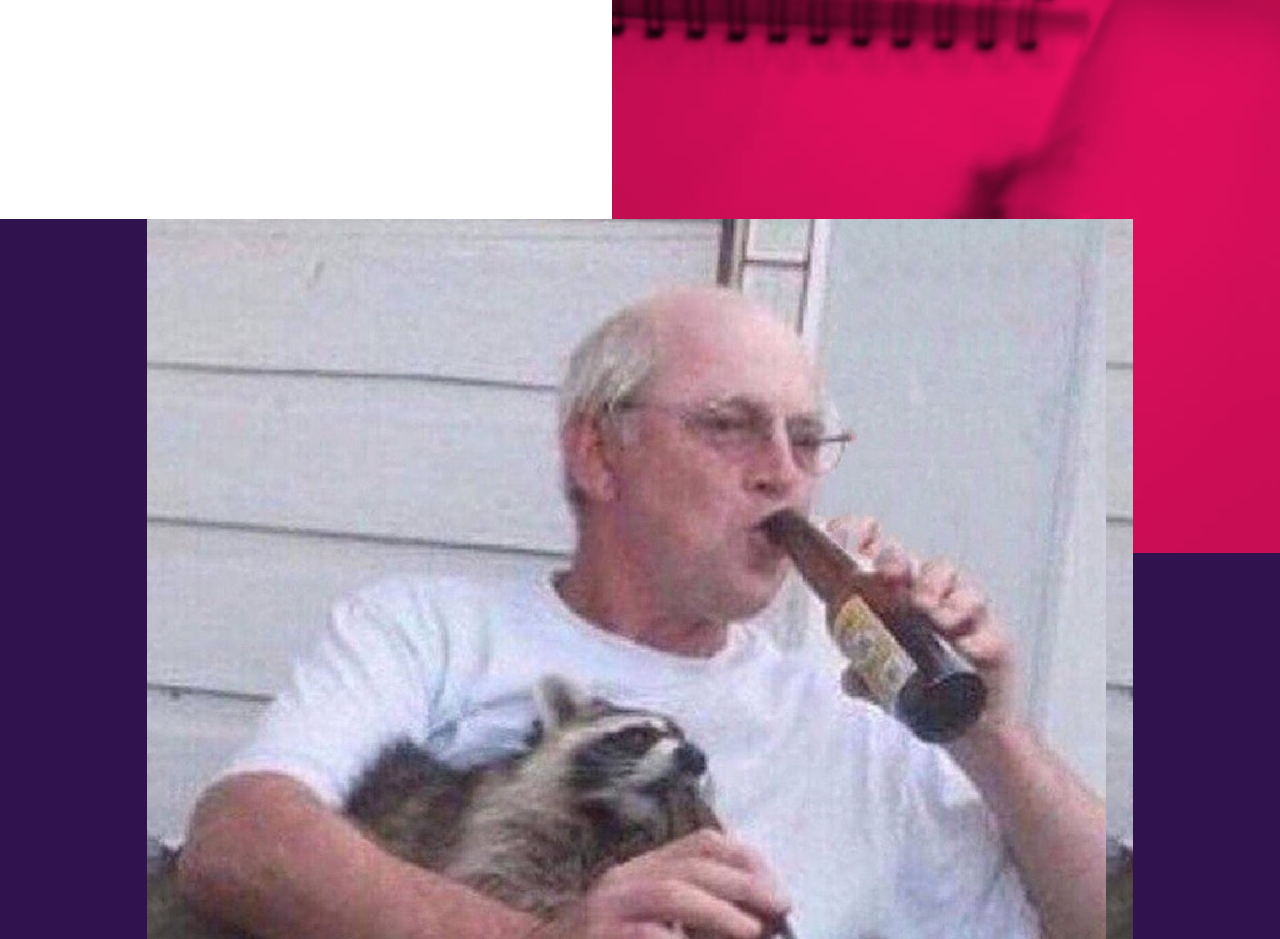
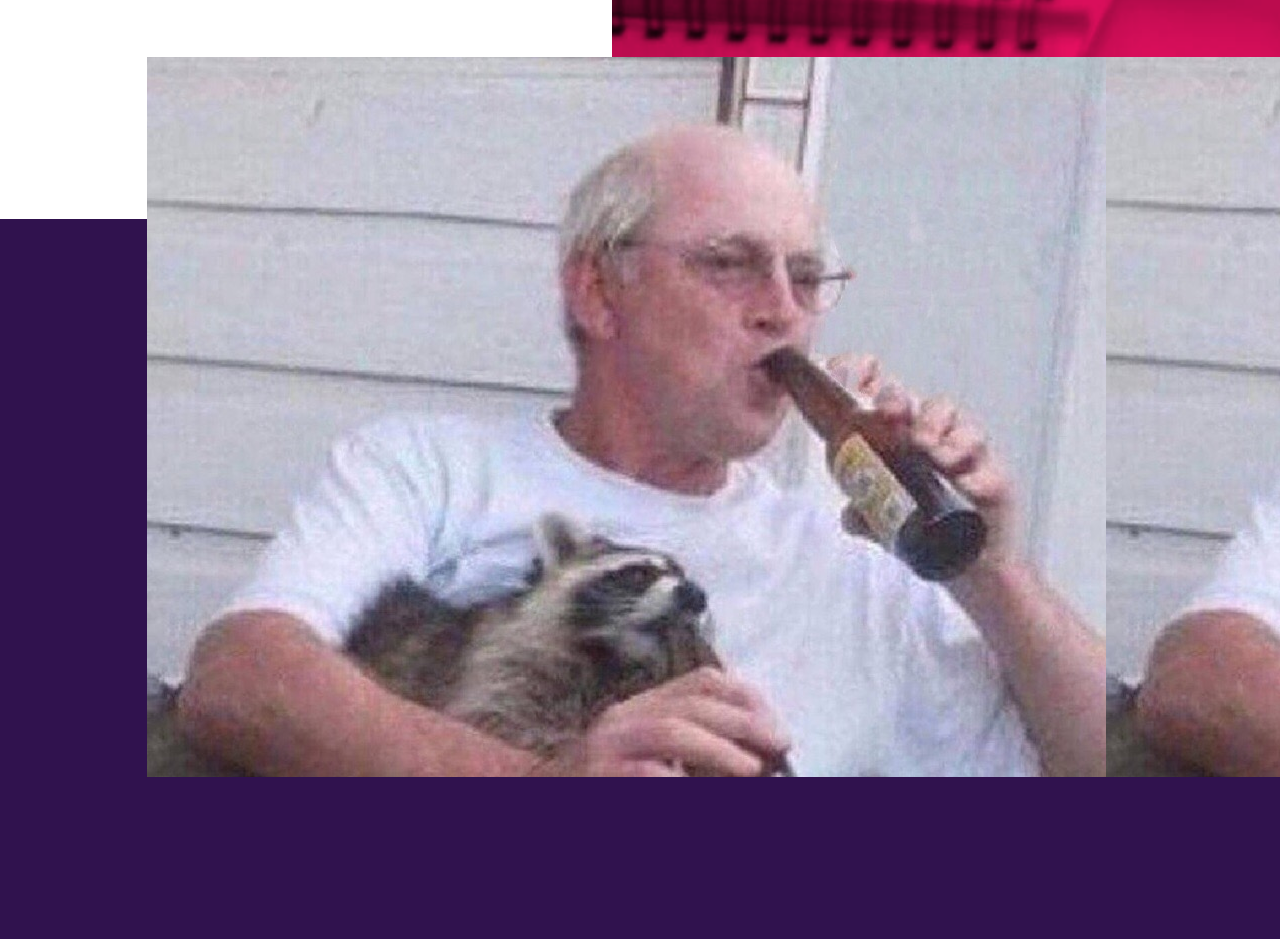
Before and after one commit to vika-kisa/test-task, a website: page src/contacts.html in a window 1280 px wide. Shown: the part 1046-1985 px from the top of the page. Drawn offline with nearby package versions, Linux system fonts and the light colour scheme; files that its build step writes are made by us from their sources; files whose address does not match are found by name.

Commit message:
fix template

```diff
--- a/src/styles/contacts.scss
+++ b/src/styles/contacts.scss
@@ -251,9 +251,9 @@ header {
   padding: 0px 147px;
 }
 .form__block {
-  width: 100%;
+  position: absolute;
+  margin-top: -162px;
+  width: 1146px;
   height: 720px;
-  background-color: pink;
-  background-image: url(../../assets/img/qei9yQ8mh54.jpeg);
-  position: relative;
+  background-image: url(../../assets/img/enot.jpeg);
 }
```
Also changed, not shown: dist/assets/img/enot.jpeg (renamed from dist/assets/img/qei9yQ8mh54.jpeg), dist/css/contacts.css, dist/css/contacts.min.css, src/assets/img/enot.jpeg (added).
